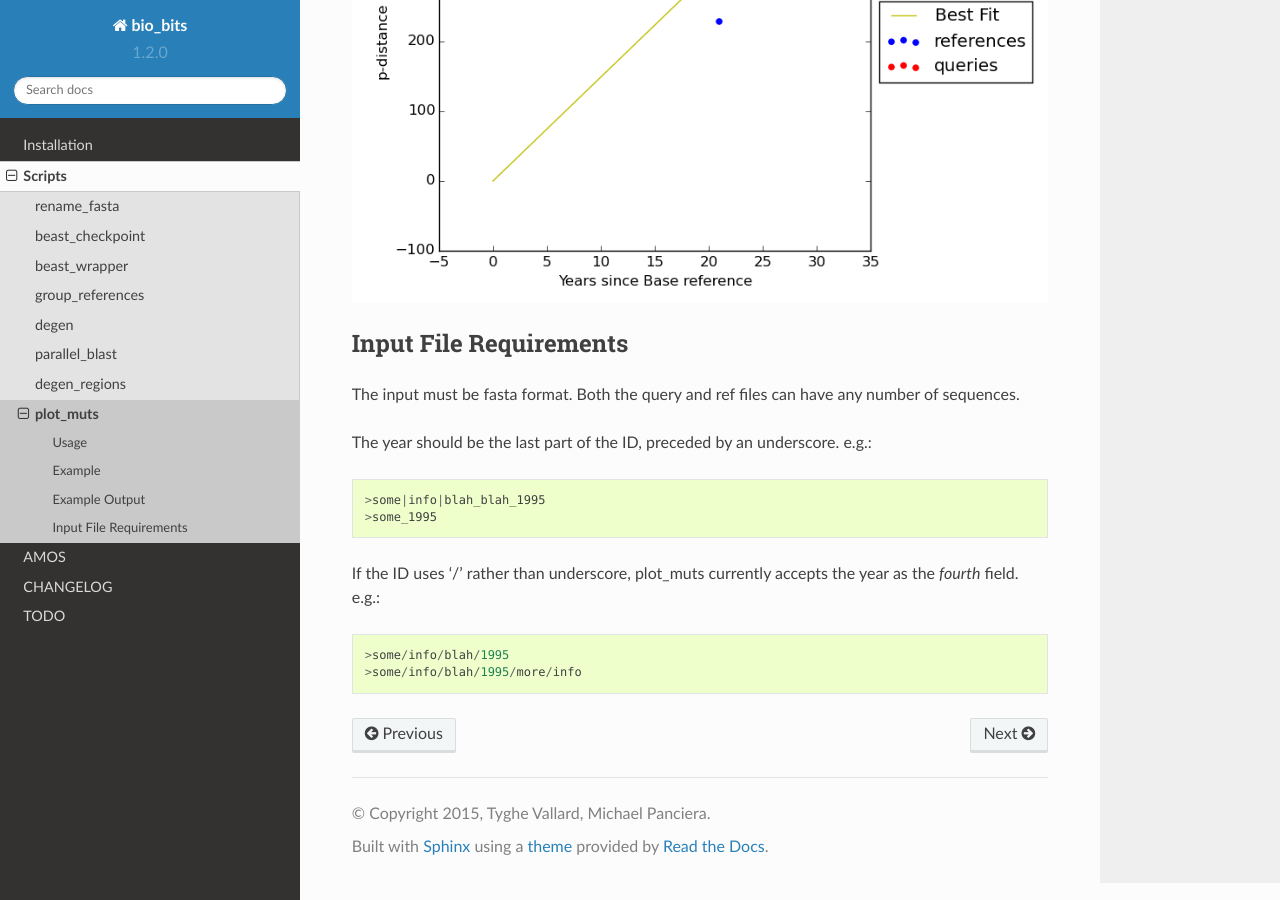
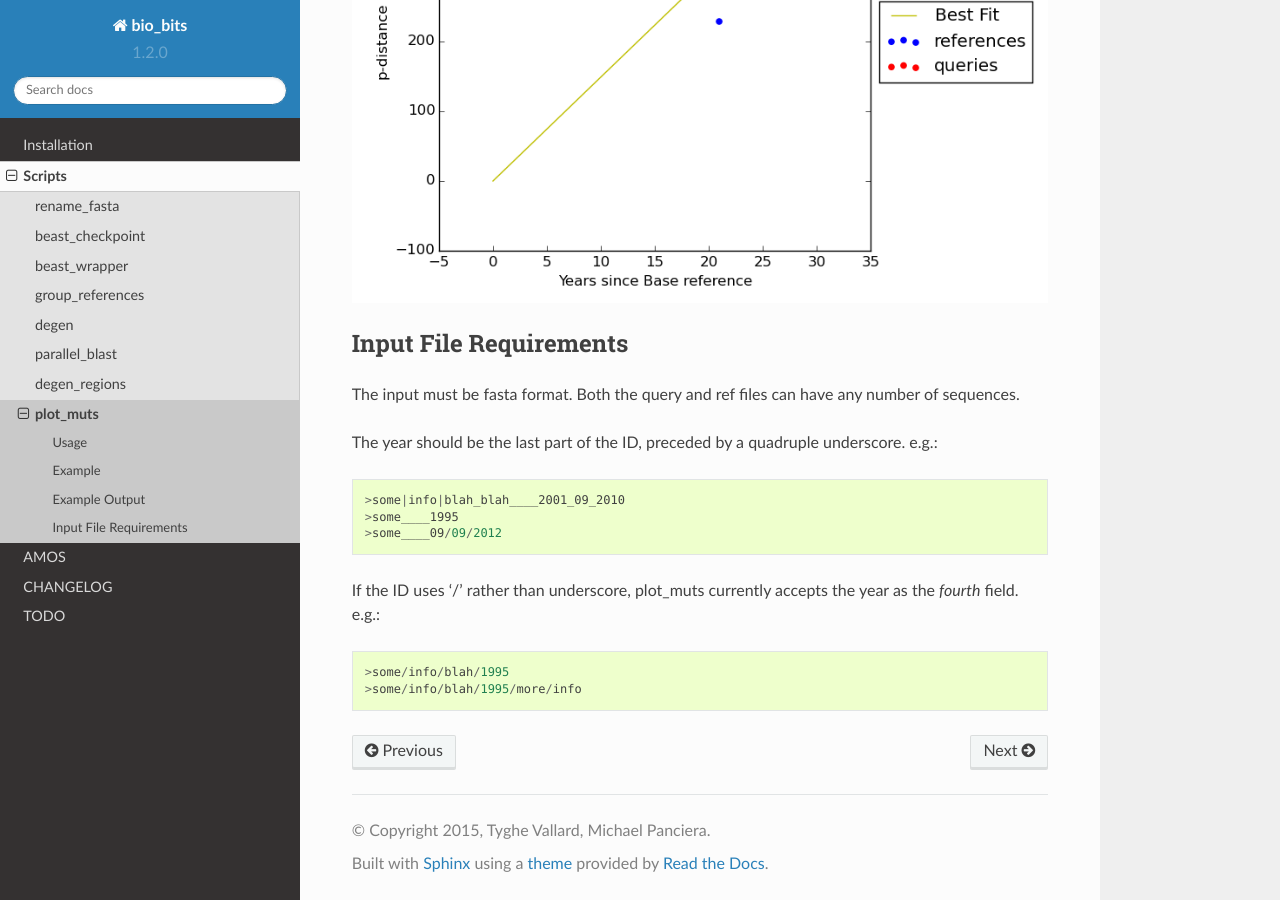
Before and after one commit to VDBWRAIR/bio_bits, a Sphinx documentation site: the page built from docs/scripts/plot_muts.rst, in a window 1280 px wide and 900 px high, scrolled down 803 px. Built offline with Sphinx 7.4.7 and the Read the Docs theme 2.0.0, drawn with Linux system fonts in a browser that asks for light colours.

Commit message:
Update plot_muts.rst

```diff
--- a/docs/scripts/plot_muts.rst
+++ b/docs/scripts/plot_muts.rst
@@ -28,10 +28,11 @@ Input File Requirements
 
 The input must be fasta format. Both the query and ref files can have any number of sequences.
 
-The year should be the last part of the ID, preceded by an underscore. e.g.::
+The year should be the last part of the ID, preceded by a quadruple underscore. e.g.::
 
-    >some|info|blah_blah_1995
-    >some_1995
+    >some|info|blah_blah____2001_09_2010
+    >some____1995
+    >some____09/09/2012
 
 If the ID uses '/' rather than underscore, plot_muts currently accepts the year
 as the *fourth* field. e.g.::
```
